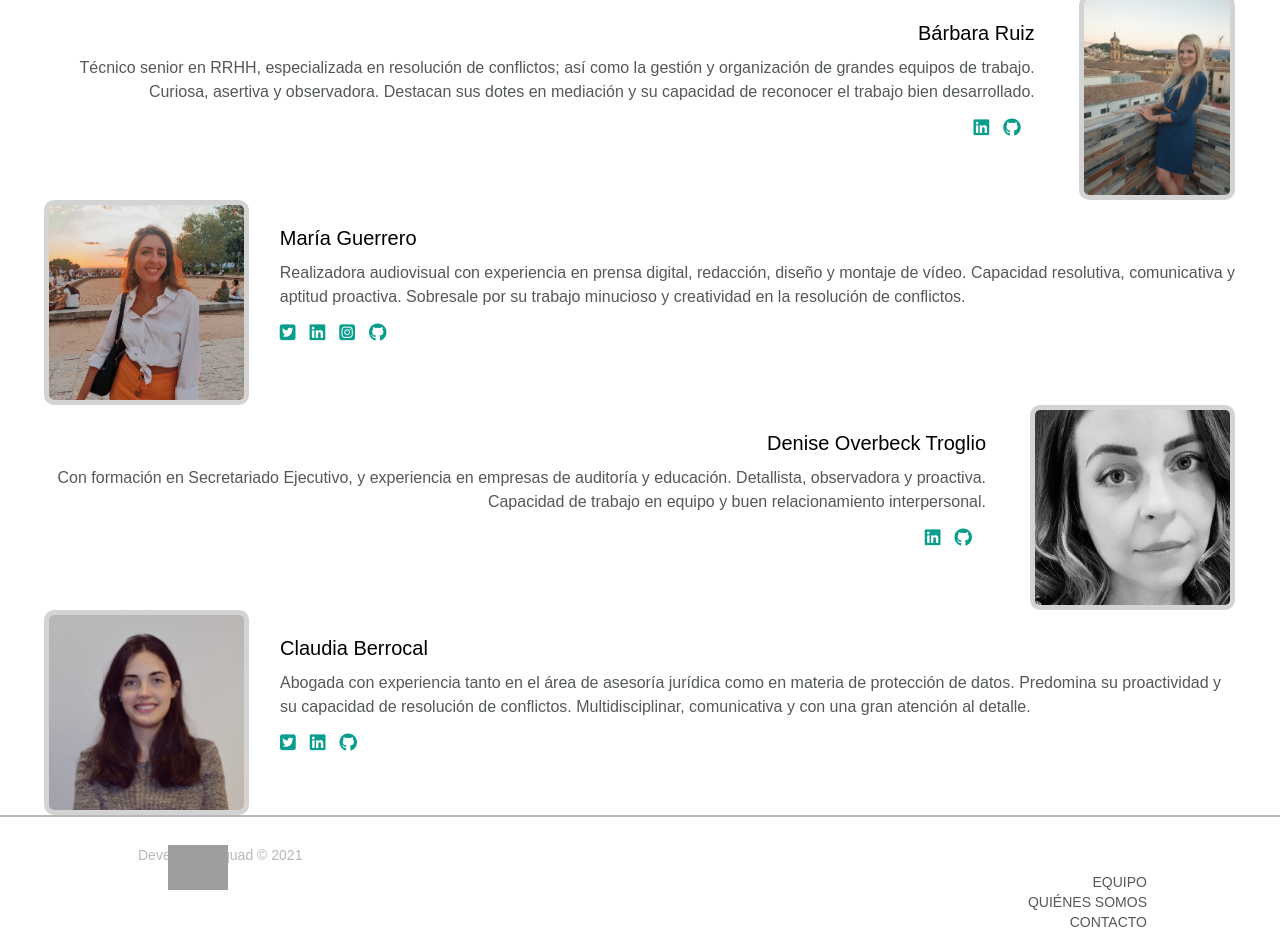
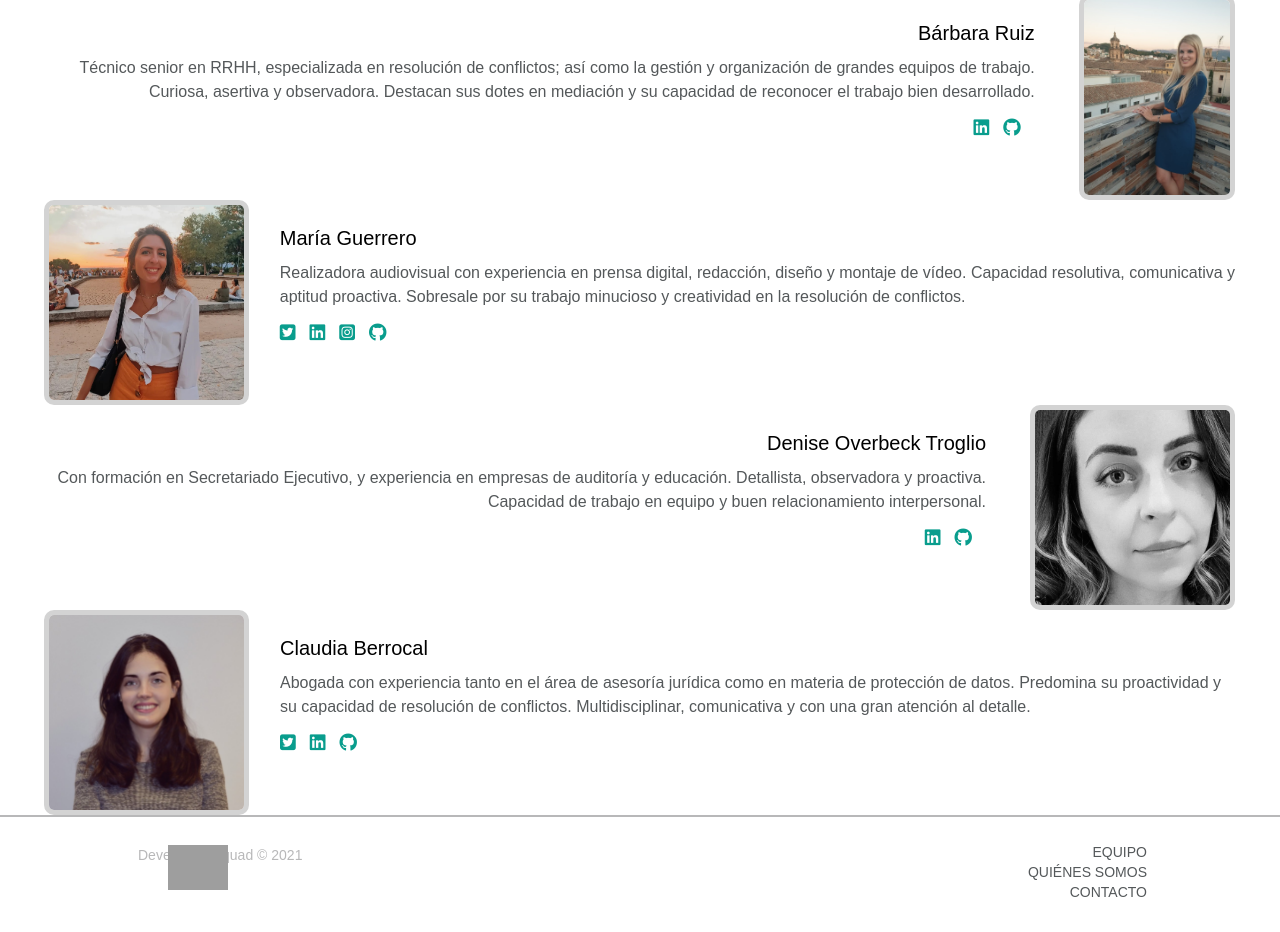
Before and after one commit to claudiabg-c/Team-introduction-page-HTML5-CSS3, a website: page src/html/index.html in a window 1280 px wide. Shown: the part 1498-2430 px from the top of the page. Drawn offline with nearby package versions, Linux system fonts and the light colour scheme; files that its build step writes are made by us from their sources; grey boxes are pictures that could not be loaded; files whose address does not match are found by name.

Commit message:
add changes to footer

```diff
--- a/src/html/partials/footer.html
+++ b/src/html/partials/footer.html
@@ -1,7 +1,7 @@
 <footer class="footer">
   <span class="nombre-grupo">Developers Squad © 2021</span>
 
-  <nav>
+  <nav class="navFooter">
     <ul class="menu">
       <li><a class="lista" href="#vinequipo">EQUIPO</a>
       <li><a class="lista" href="#vinwho">QUIÉNES SOMOS</a>
--- a/src/scss/layout/_footer.scss
+++ b/src/scss/layout/_footer.scss
@@ -51,6 +51,9 @@
     & .imagen {
       position: absolute;
     }
+    .navFooter {
+      transform: translateY(-30px);
+    }
   }
 }
 
```
